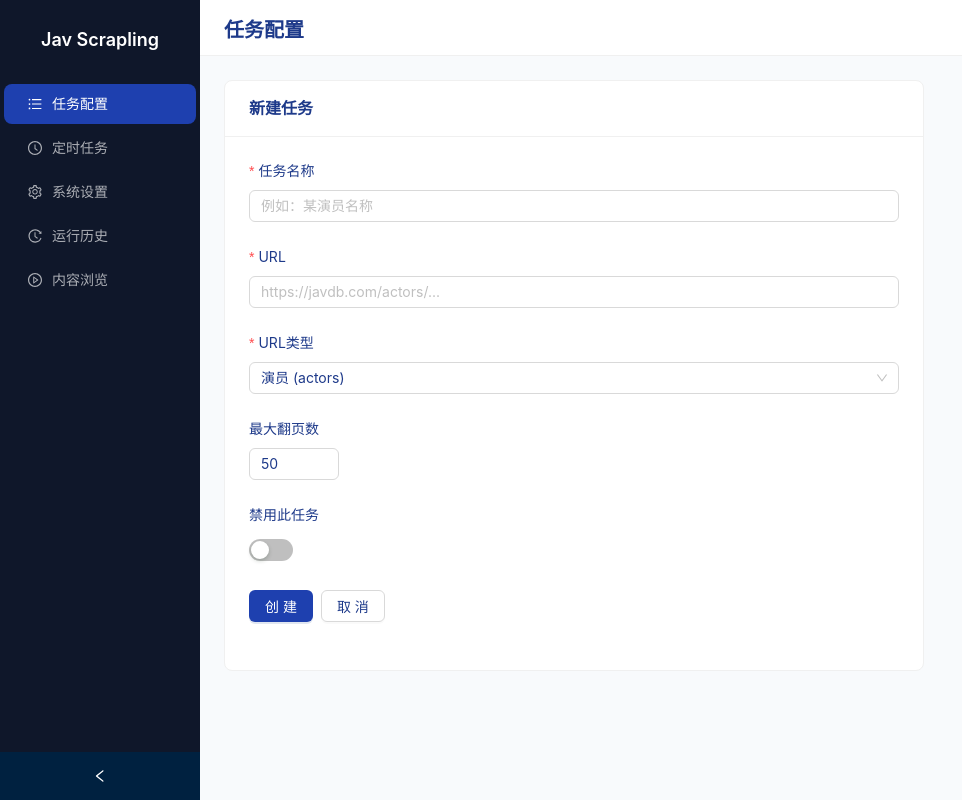
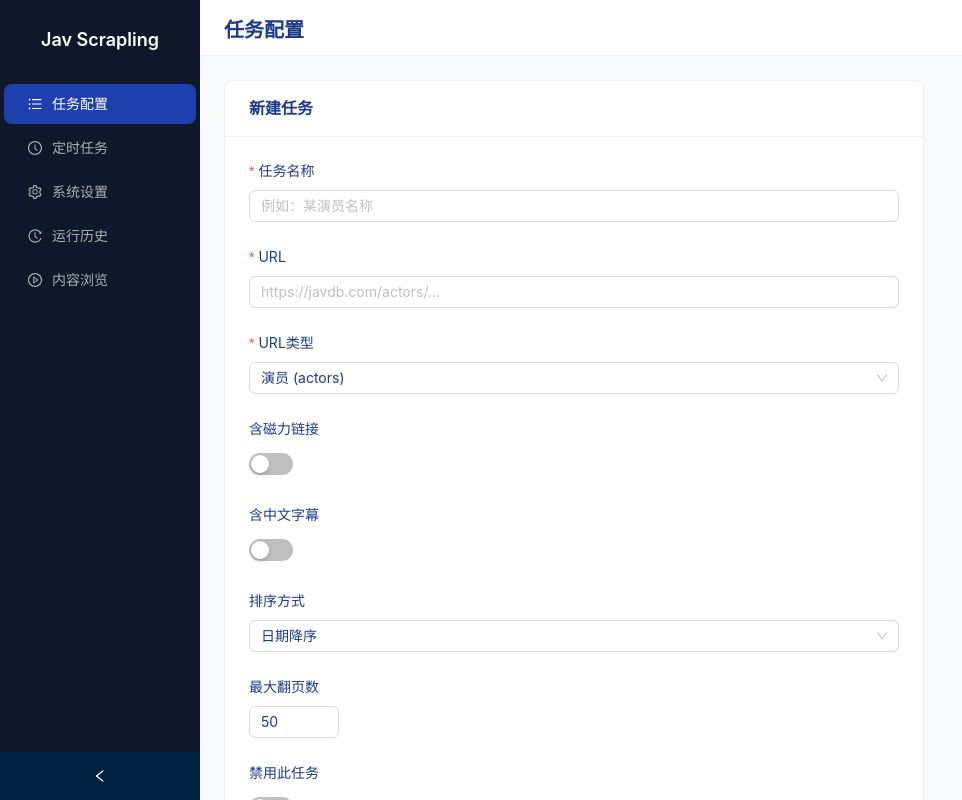
Before and after one commit to Eastwood951220/jav-scrapling, a React (Vite) app in the folder frontend/: page /tasks/new in a window 1280 px wide. Shown: the whole page, without its empty margins (0-962 px from the left). Built offline with nearby package versions, Linux system fonts and the light colour scheme.

Commit message:
feat: URL type-aware condition checkboxes and final URL preview

```diff
--- a/frontend/src/features/tasks/TaskForm.tsx
+++ b/frontend/src/features/tasks/TaskForm.tsx
@@ -1,9 +1,139 @@
-import { useEffect, useState } from "react";
+import { useCallback, useEffect, useState } from "react";
 import { useNavigate, useParams } from "@tanstack/react-router";
 import { Form, Input, InputNumber, Switch, Select, Button, Card, message } from "antd";
 import { createTask, fetchTask, updateTask } from "./api";
 import FullPageSpinner from "@/shared/components/FullPageSpinner";
 import { getErrorMessage } from "@/shared/hooks/useErrorMessage";
+import type { TaskCreatePayload } from "./types";
+
+type UrlType = "actors" | "series" | "makers" | "directors" | "video_codes" | "lists" | "tags" | "search";
+
+interface CondParamConfig {
+  magnet: string;
+  sub: string;
+  both: string;
+}
+
+const URL_TYPE_PARAMS: Record<string, CondParamConfig> = {
+  actors: { magnet: "t=d", sub: "t=c", both: "t=c,d" },
+  series: { magnet: "f=download", sub: "f=cnsub", both: "" },
+  makers: { magnet: "f=download", sub: "f=cnsub", both: "" },
+  directors: { magnet: "f=download", sub: "f=cnsub", both: "" },
+  video_codes: { magnet: "f=download", sub: "f=cnsub", both: "" },
+  lists: { magnet: "f=download", sub: "f=cnsub", both: "" },
+  tags: { magnet: "c10=1", sub: "c10=2", both: "c10=1,2" },
+};
+
+const SORT_OPTIONS = [
+  { value: 0, label: "日期降序" },
+  { value: 5, label: "番号降序" },
+];
+
+const URL_TYPE_OPTIONS = [
+  { value: "actors", label: "演员 (actors)" },
+  { value: "series", label: "系列 (series)" },
+  { value: "makers", label: "片商 (makers)" },
+  { value: "directors", label: "导演 (directors)" },
+  { value: "video_codes", label: "番号 (video_codes)" },
+  { value: "lists", label: "列表 (lists)" },
+  { value: "tags", label: "标签 (tags)" },
+  { value: "search", label: "搜索 (search)" },
+];
+
+const PARAM_KEYS = ["t", "f", "c10", "sort", "page"] as const;
+
+/** Parse query string into a Map preserving key order. */
+function parseUrlParams(rawUrl: string): Map<string, string> {
+  const params = new Map<string, string>();
+  try {
+    const u = new URL(rawUrl);
+    u.searchParams.forEach((v, k) => params.set(k, v));
+  } catch {
+    // invalid URL, return empty
+  }
+  return params;
+}
+
+/** Detect has_magnet / has_chinese_sub / sort_type from existing URL params. */
+function detectOptionsFromUrl(
+  rawUrl: string,
+  urlType: UrlType,
+): { hasMagnet: boolean; hasSub: boolean; sortType: number } {
+  const params = parseUrlParams(rawUrl);
+  let hasMagnet = false;
+  let hasSub = false;
+  let sortType = 0;
+
+  if (urlType === "actors") {
+    const t = params.get("t") ?? "";
+    hasMagnet = t.includes("d");
+    hasSub = t.includes("c");
+    sortType = Number(params.get("sort") ?? "0");
+  } else if (urlType === "tags") {
+    const c10 = params.get("c10") ?? "";
+    hasMagnet = c10.includes("1");
+    hasSub = c10.includes("2");
+  } else if (urlType in URL_TYPE_PARAMS) {
+    const f = params.get("f") ?? "";
+    hasMagnet = f === "download";
+    hasSub = f === "cnsub";
+    if (urlType === "video_codes") {
+      sortType = Number(params.get("sort") ?? "0");
+    }
+  }
+
+  return { hasMagnet, hasSub, sortType };
+}
+
+/** Strip known query params from URL, keeping only the path. */
+function stripQueryParams(rawUrl: string): string {
+  try {
+    const u = new URL(rawUrl);
+    PARAM_KEYS.forEach((k) => u.searchParams.delete(k));
+    const qs = u.searchParams.toString();
+    return u.pathname + (qs ? `?${qs}` : "");
+  } catch {
+    return rawUrl;
+  }
+}
+
+/** Build the final URL from base path + condition options. */
+function buildFinalUrl(
+  baseUrl: string,
+  urlType: UrlType,
+  hasMagnet: boolean,
+  hasSub: boolean,
+  sortType: number,
+): string {
+  if (!baseUrl || !(urlType in URL_TYPE_PARAMS)) return baseUrl;
+
+  const stripped = stripQueryParams(baseUrl);
+  const parts: string[] = [];
+
+  const cfg = URL_TYPE_PARAMS[urlType];
+  if (hasMagnet && hasSub && cfg.both) {
+    parts.push(cfg.both);
+  } else if (hasMagnet) {
+    parts.push(cfg.magnet);
+  } else if (hasSub) {
+    parts.push(cfg.sub);
+  }
+
+  if ((urlType === "actors" || urlType === "video_codes") && sortType !== 0) {
+    parts.push(`sort=${sortType}`);
+  }
+
+  if (parts.length === 0) return stripped;
+
+  // Use the origin from baseUrl if available, otherwise just path
+  try {
+    const u = new URL(baseUrl);
+    const base = u.origin + stripped;
+    return base + (stripped.includes("?") ? "&" : "?") + parts.join("&");
+  } catch {
+    return stripped + (stripped.includes("?") ? "&" : "?") + parts.join("&");
+  }
+}
 
 export default function TaskForm() {
   const { id } = useParams({ strict: false }) as { id?: string };
@@ -12,6 +142,19 @@ export default function TaskForm() {
   const [form] = Form.useForm();
   const [loading, setLoading] = useState(false);
   const [submitting, setSubmitting] = useState(false);
+
+  const handleUrlBlur = useCallback(() => {
+    const url: string = form.getFieldValue("url") ?? "";
+    const urlType = form.getFieldValue("url_type") as UrlType;
+    if (!url || !(urlType in URL_TYPE_PARAMS)) return;
+
+    const detected = detectOptionsFromUrl(url, urlType);
+    form.setFieldsValue({
+      has_magnet: detected.hasMagnet,
+      has_chinese_sub: detected.hasSub,
+      sort_type: detected.sortType,
+    });
+  }, [form]);
 
   useEffect(() => {
     if (!isEdit || !id) return;
@@ -25,6 +168,9 @@ export default function TaskForm() {
           url_type: task.url_type,
           is_skip: task.is_skip,
           max_list_pages: task.max_list_pages,
+          has_magnet: task.has_magnet ?? false,
+          has_chinese_sub: task.has_chinese_sub ?? false,
+          sort_type: task.sort_type ?? 0,
         });
       })
       .catch((e) => message.error(getErrorMessage(e)))
@@ -34,12 +180,27 @@ export default function TaskForm() {
   const handleSubmit = async (values: Record<string, unknown>) => {
     setSubmitting(true);
     try {
-      const payload = {
+      const urlType = values.url_type as UrlType;
+      const finalUrl = buildFinalUrl(
+        values.url as string,
+        urlType,
+        (values.has_magnet as boolean) ?? false,
+        (values.has_chinese_sub as boolean) ?? false,
+        (values.sort_type as number) ?? 0,
+      );
+
+      const payload: TaskCreatePayload = {
         name: values.name as string,
         url: values.url as string,
-        url_type: values.url_type as string,
-        is_skip: values.is_skip as boolean,
-        max_list_pages: values.max_list_pages as number,
+        url_type: urlType,
+        is_skip: (values.is_skip as boolean) ?? false,
+        max_list_pages: (values.max_list_pages as number) ?? 50,
+        has_magnet: (values.has_magnet as boolean) ?? false,
+        has_chinese_sub: (values.has_chinese_sub as boolean) ?? false,
+        sort_type: urlType === "actors" || urlType === "video_codes"
+          ? ((values.sort_type as number) ?? 0)
+          : undefined,
+        final_url: finalUrl,
       };
 
       if (isEdit && id) {
@@ -61,28 +222,57 @@ export default function TaskForm() {
 
   return (
     <Card title={isEdit ? "编辑任务" : "新建任务"} style={{ maxWidth: 700 }}>
-      <Form form={form} layout="vertical" onFinish={handleSubmit} initialValues={{
-        url_type: "actors",
-        is_skip: false,
-        max_list_pages: 50,
-      }}>
+      <Form
+        form={form}
+        layout="vertical"
+        onFinish={handleSubmit}
+        initialValues={{
+          url_type: "actors",
+          is_skip: false,
+          max_list_pages: 50,
+          has_magnet: false,
+          has_chinese_sub: false,
+          sort_type: 0,
+        }}
+      >
         <Form.Item name="name" label="任务名称" rules={[{ required: true, message: "请输入任务名称" }]}>
           <Input placeholder="例如：某演员名称" />
         </Form.Item>
 
         <Form.Item name="url" label="URL" rules={[{ required: true, message: "请输入URL" }]}>
-          <Input placeholder="https://javdb.com/actors/..." />
+          <Input placeholder="https://javdb.com/actors/..." onBlur={handleUrlBlur} />
         </Form.Item>
 
         <Form.Item name="url_type" label="URL类型" rules={[{ required: true }]}>
-          <Select
-            options={[
-              { value: "actors", label: "演员 (actors)" },
-              { value: "search", label: "搜索 (search)" },
-              { value: "tags", label: "标签 (tags)" },
-              { value: "lists", label: "列表 (lists)" },
-            ]}
-          />
+          <Select options={URL_TYPE_OPTIONS} />
+        </Form.Item>
+
+        <Form.Item noStyle shouldUpdate={(prev, cur) => prev.url_type !== cur.url_type}>
+          {({ getFieldValue }) => {
+            const urlType = getFieldValue("url_type") as UrlType;
+            const showConditions = urlType in URL_TYPE_PARAMS;
+            const showSort = urlType === "actors" || urlType === "video_codes";
+
+            if (!showConditions) return null;
+
+            return (
+              <>
+                <Form.Item name="has_magnet" label="含磁力链接" valuePropName="checked">
+                  <Switch />
+                </Form.Item>
+
+                <Form.Item name="has_chinese_sub" label="含中文字幕" valuePropName="checked">
+                  <Switch />
+                </Form.Item>
+
+                {showSort && (
+                  <Form.Item name="sort_type" label="排序方式">
+                    <Select options={SORT_OPTIONS} />
+                  </Form.Item>
+                )}
+              </>
+            );
+          }}
         </Form.Item>
 
         <Form.Item name="max_list_pages" label="最大翻页数">
@@ -91,6 +281,23 @@ export default function TaskForm() {
 
         <Form.Item name="is_skip" label="禁用此任务" valuePropName="checked">
           <Switch />
+        </Form.Item>
+
+        <Form.Item noStyle shouldUpdate>
+          {({ getFieldValue }) => {
+            const baseUrl: string = getFieldValue("url") ?? "";
+            const urlType = getFieldValue("url_type") as UrlType;
+            const hasMagnet = (getFieldValue("has_magnet") as boolean) ?? false;
+            const hasSub = (getFieldValue("has_chinese_sub") as boolean) ?? false;
+            const sortType = (getFieldValue("sort_type") as number) ?? 0;
+            const finalUrl = buildFinalUrl(baseUrl, urlType, hasMagnet, hasSub, sortType);
+
+            return (
+              <Form.Item label="最终 URL 预览">
+                <Input value={finalUrl} disabled />
+              </Form.Item>
+            );
+          }}
         </Form.Item>
 
         <Form.Item>
```
Also changed, not shown: frontend/src/features/tasks/types.ts (+7 -0 lines).
